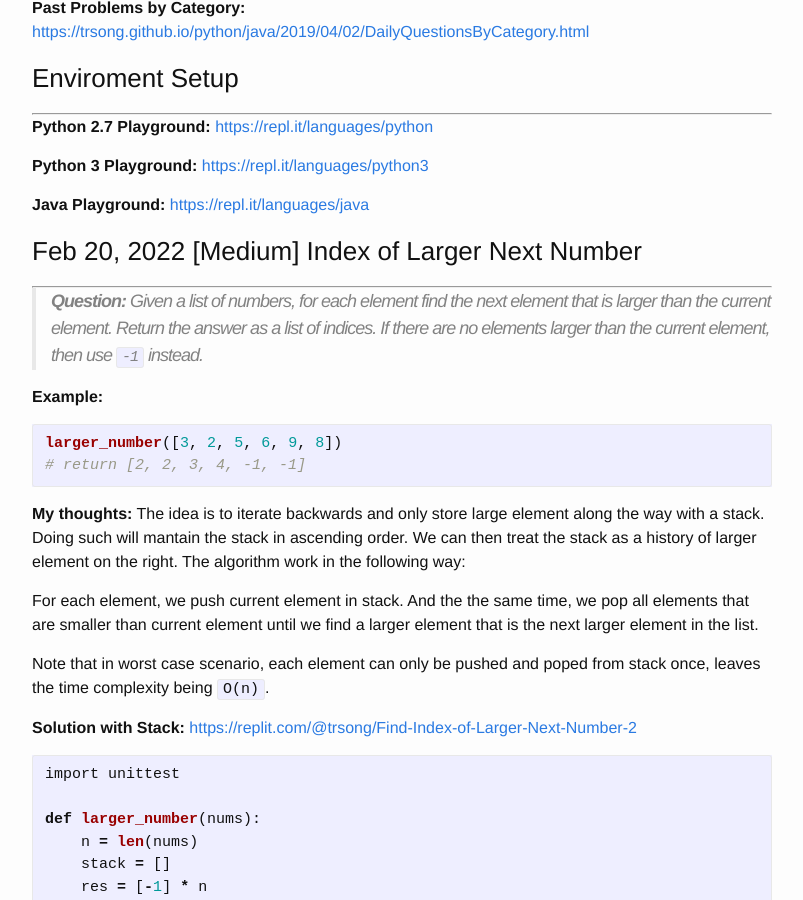
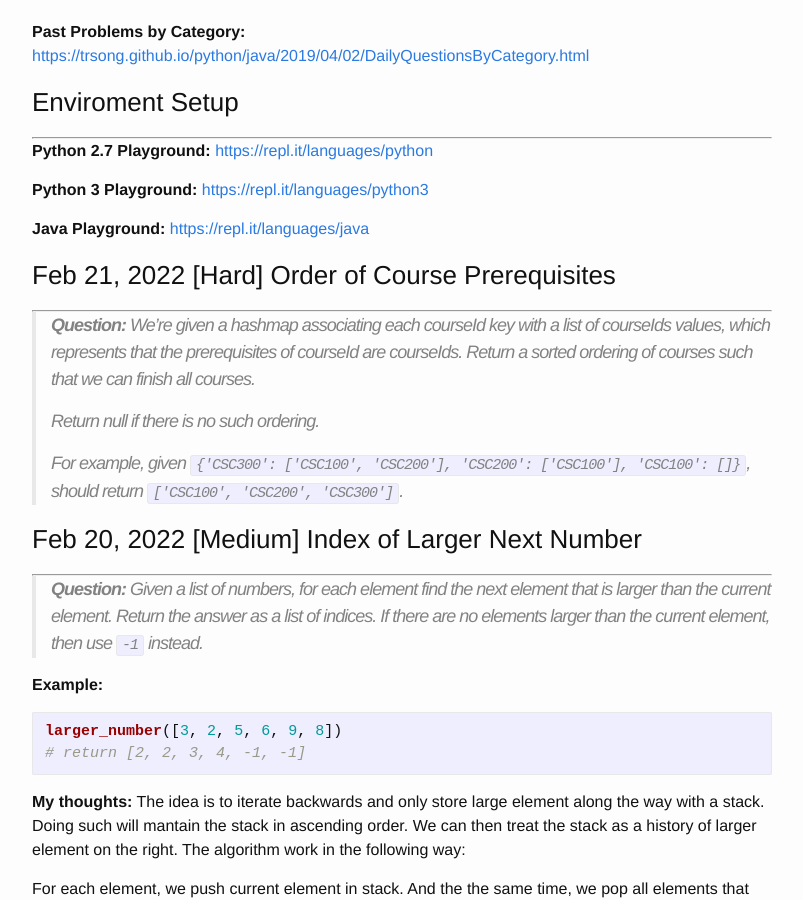
Before and after one commit to trsong/trsong.github.io, a Jekyll site: the page built from _posts/2022-02-01-DailyQuestionsFeb.md, in a window 1280 px wide and 900 px high, scrolled down 810 px. Shown: the whole window, without its empty margins (238-1041 px from the left). Built offline with Jekyll 4.4.1, drawn with Linux system fonts in a browser that asks for light colours; some of the changed text lies outside the part shown.

Commit message:
Add Feb 21 question.

```diff
--- a/_posts/2022-02-01-DailyQuestionsFeb.md
+++ b/_posts/2022-02-01-DailyQuestionsFeb.md
@@ -19,6 +19,16 @@ categories: Python/Java
 **Python 3 Playground:** [https://repl.it/languages/python3](https://repl.it/languages/python3)
 
 **Java Playground:** [https://repl.it/languages/java](https://repl.it/languages/java)
+
+
+
+### Feb 21, 2022 \[Hard\] Order of Course Prerequisites
+---
+> **Question:** We're given a hashmap associating each courseId key with a list of courseIds values, which represents that the prerequisites of courseId are courseIds. Return a sorted ordering of courses such that we can finish all courses.
+>
+> Return null if there is no such ordering.
+>
+> For example, given `{'CSC300': ['CSC100', 'CSC200'], 'CSC200': ['CSC100'], 'CSC100': []}`, should return `['CSC100', 'CSC200', 'CSC300']`.
 
 
 ### Feb 20, 2022  \[Medium\] Index of Larger Next Number
```
